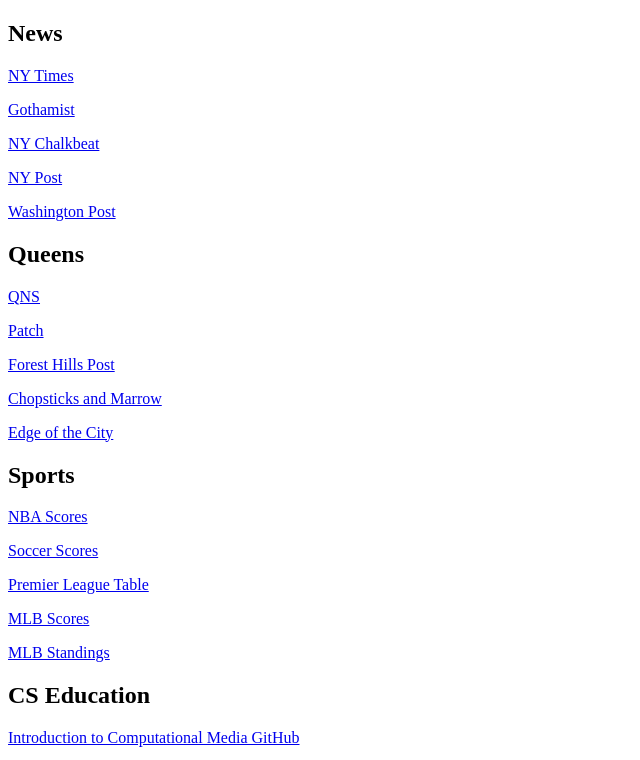
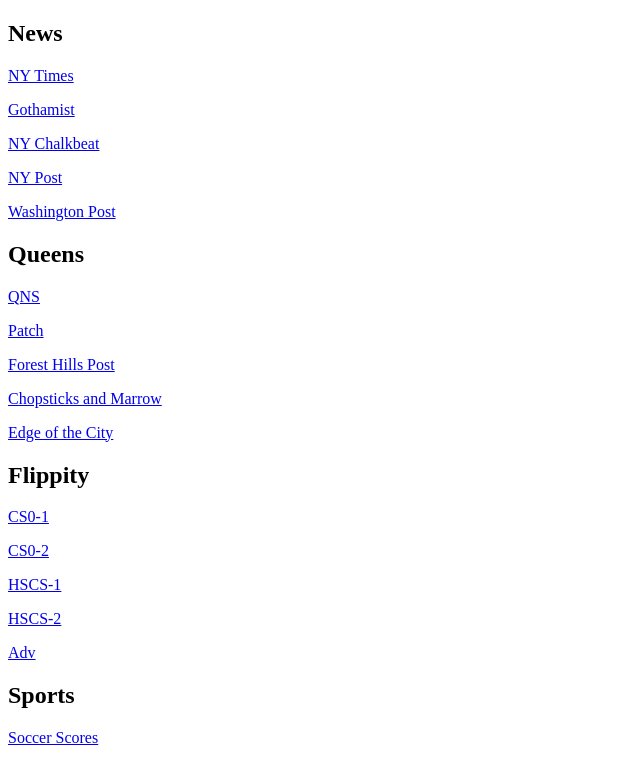
Before and after one commit to mattcarlberg/mattcarlberg.github.io, a plain HTML site: page index.html in a window 1280 px wide. Shown: the top 760 px of the page, without its empty margins (0-640 px from the left). Drawn offline with Linux system fonts and the light colour scheme.

Commit message:
Flippity links added

```diff
--- a/index.html
+++ b/index.html
@@ -18,8 +18,15 @@
 <p><a href="https://edgeofthecityblog.blogspot.com/">Edge of the City</a></p>
 
 
+<h2>Flippity</h2>
+<p><a href="https://www.flippity.net/rp.asp?k=10fEgRxVwOCsb0fBjKMHQjqoLu13JiO7VB15yesOKxXg">CS0-1</a></p>
+<p><a href="https://www.flippity.net/rp.asp?k=1N2jVU-e-rVIMWa0koOpD9-bAbtTv4yafG1FGVC83Bho">CS0-2</a></p>
+<p><a href="https://www.flippity.net/rp.asp?k=1Gpcazpsh1SA249YMCRELEMnvtefzDkiAkDUCd191fZE">HSCS-1</a></p>
+<p><a href="https://www.flippity.net/rp.asp?k=1lmaOAyEzIPNR5MQYKxYxIsqCi7sdyujmKC_PaLMg_yE">HSCS-2</a></p>
+<p><a href="https://www.flippity.net/rp.asp?k=1F5B1NWqI7F36Z8A2uUbCuLzbW7rCw5uJZjP17EuvIWk">Adv</a></p>
+
+
 <h2>Sports</h2>
-<p><a href="https://www.espn.com/nba/scoreboard">NBA Scores</a></p>
 <p><a href="https://www.espn.com/soccer/scoreboard">Soccer Scores</a></p>
 <p><a href="https://www.espn.com/soccer/table/_/league/eng.1">Premier League Table</a></p>
 
```
